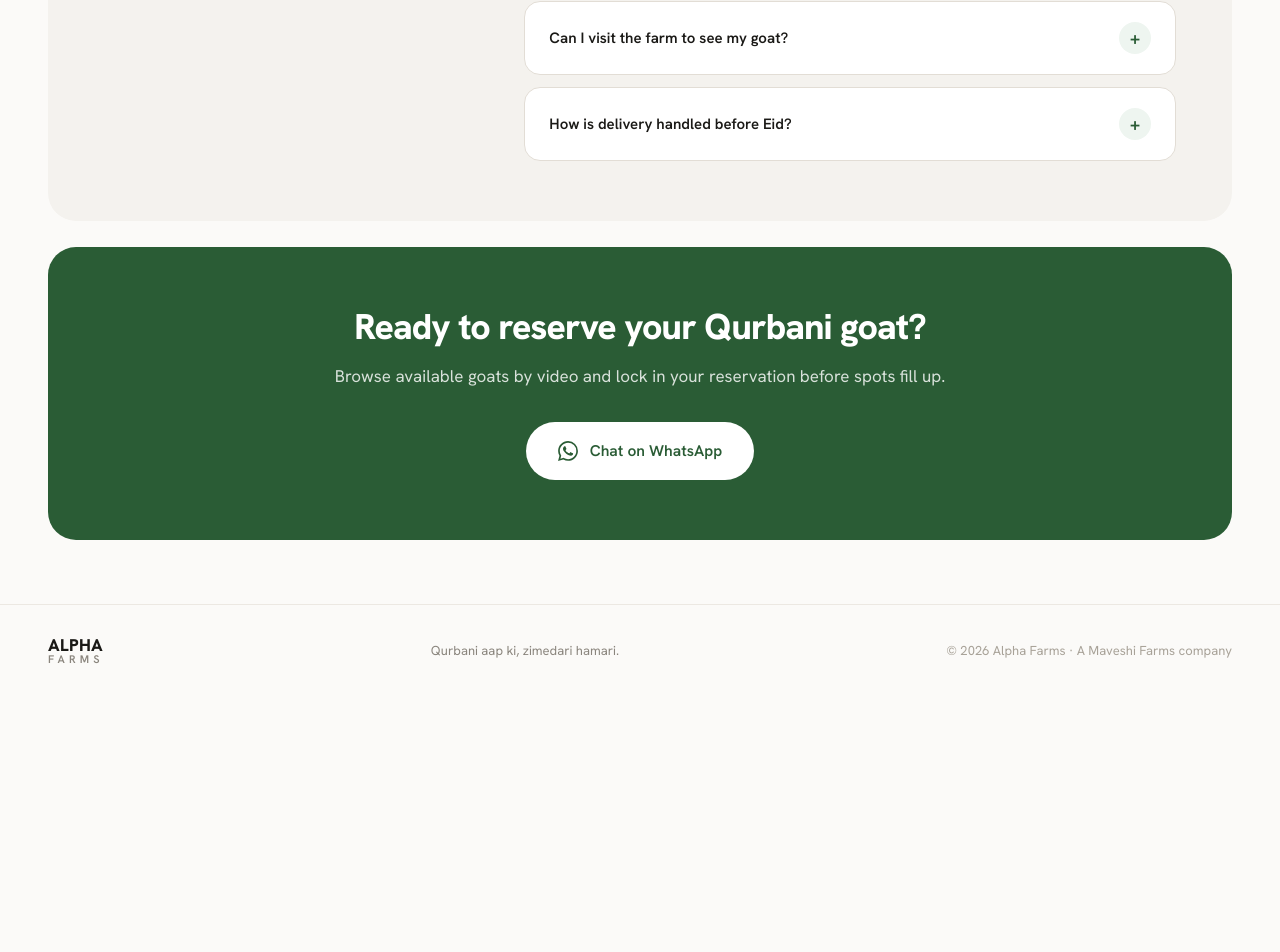
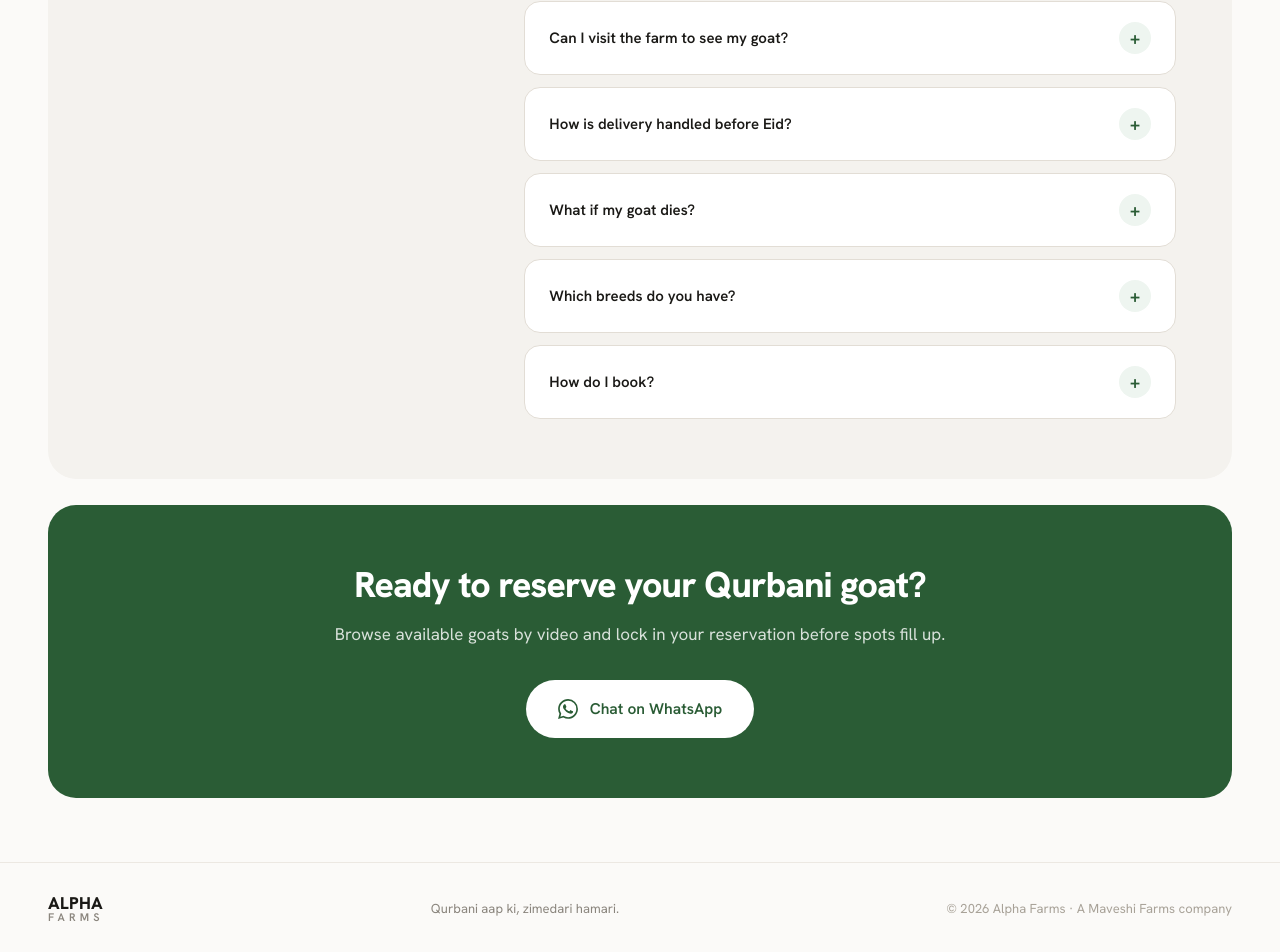
Before and after one commit to AtiqueUrRehman/maveshigroup, a Next.js app: page /alpha-farms in a window 1280 px wide. Shown: the part 2665-3617 px from the top of the page. Before the commit the page ends 3362 px from the top, so only its background shows below. Built offline with nearby package versions, Linux system fonts and the light colour scheme; no server answers.

Commit message:
Add FAQ items: goat death policy, breeds, how to book
Co-Authored-By: Claude Opus 4.8 (1M context) <noreply@anthropic.com>

```diff
--- a/app/components/FaqAccordion.tsx
+++ b/app/components/FaqAccordion.tsx
@@ -23,6 +23,18 @@ const faqs: FaqItem[] = [
   {
     question: "How is delivery handled before Eid?",
     answer: "We arrange delivery to your doorstep or nearest convenient location for a flat fee of Rs 5,000 or less, depending on your area. Delivery is scheduled in the final week before Eid so your goat arrives fresh and on time.",
+  },
+  {
+    question: "What if my goat dies?",
+    answer: "We have qualified veterinary doctors on our team to handle any medical cases, backed by blood and fecal laboratory support. In the rare event the animal is still lost, we share 50% of the loss with you.",
+  },
+  {
+    question: "Which breeds do you have?",
+    answer: "We usually have Makhi Cheena and Rajanpoori breeds, but can arrange others on request.",
+  },
+  {
+    question: "How do I book?",
+    answer: "Reach out on WhatsApp, choose the animal you like (or send us your own), and that's it — palai starts!",
   },
 ];
 
```
